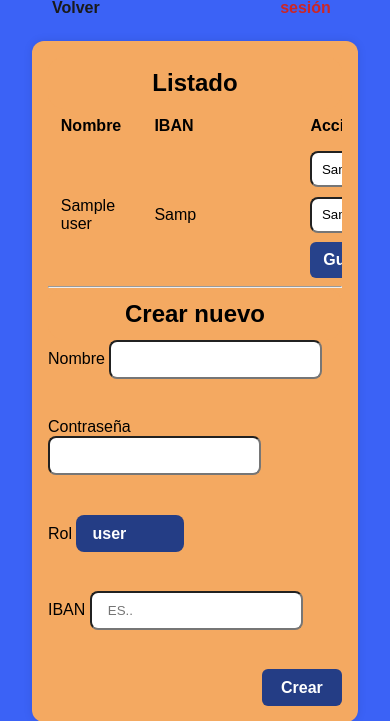
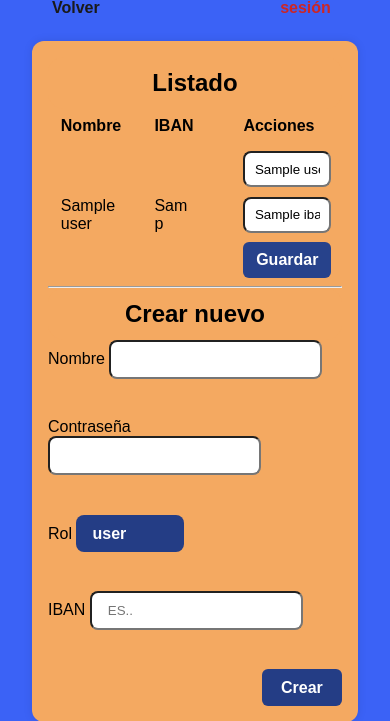
Before and after one commit to IsmaLeal/hoja-gastos, a Flask app: template templates/admin_users.html in a window 390 px wide. Shown: the part 71-792 px from the top of the page. Run offline with Flask 3, Linux system fonts and the light colour scheme; the visitor is signed in with stand-in values (Sample User, id 1); the template is opened without the code that fills it: most values are stand-ins (such as "Sample title", 1, 10 or a date in 2020); some libraries are stand-ins or nearby versions.

Commit message:
Update style.css

```diff
--- a/static/style.css
+++ b/static/style.css
@@ -501,6 +501,15 @@ button[type="submit"]:hover {
   .update-form .btn,
   .actions form:last-child .btn { width: 100%; }
   .container { padding: 1rem; }
+  .users-table th:nth-child(2) { width: 10ch; }
+
+  .users-table td:nth-child(2) code {
+    display: inline-block;
+    max-width: 4.2ch;        /* 4ch + tiny slack for font metrics */
+    white-space: normal;
+    word-break: break-word;  /* allow breaking at our ZWSPs */
+    overflow-wrap: anywhere;
+  }
 
   h2 {
     padding: .75rem 1rem;
```
